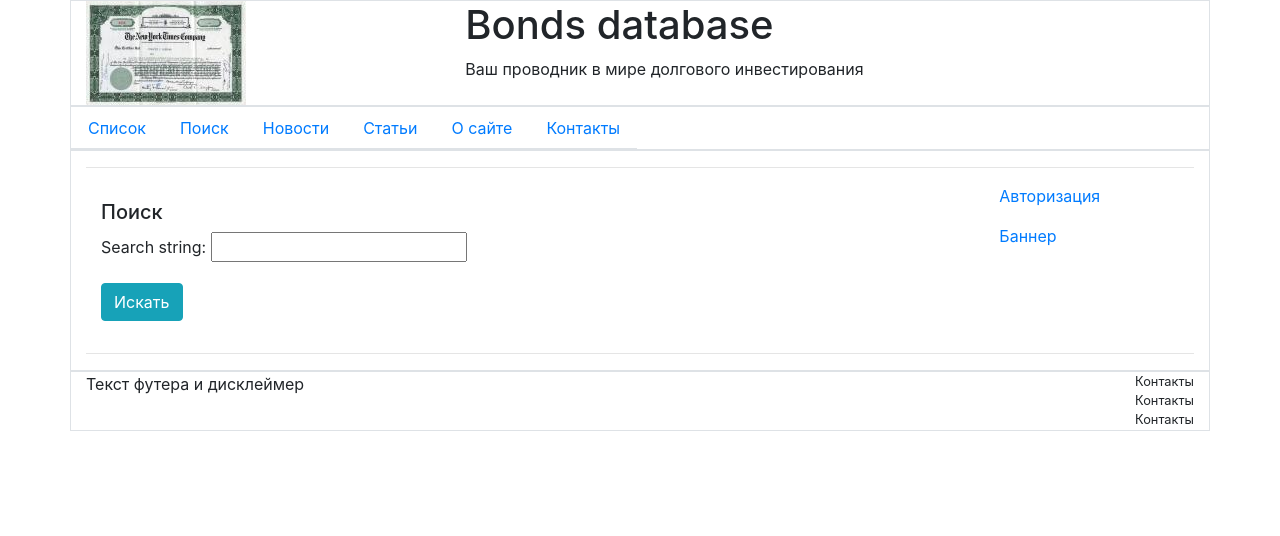
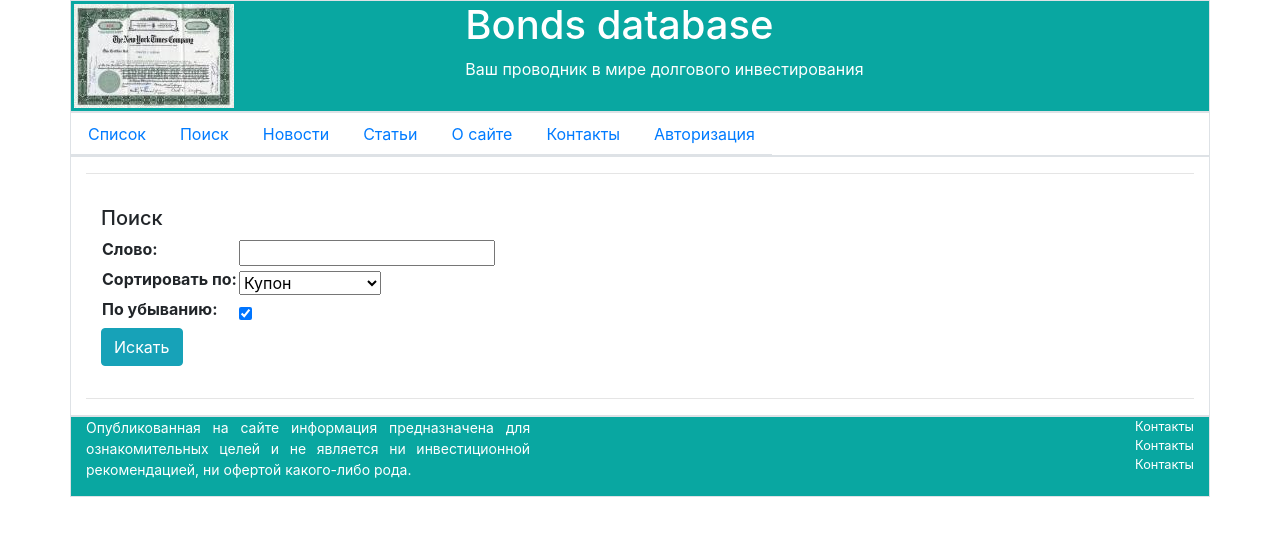
Before and after one commit to Karagul/bdb, a Django app: page /search in a window 1280 px wide. Shown: the top 536 px of the page. Run offline with Django 3.2, Linux system fonts and the light colour scheme; some libraries are stand-ins or nearby versions.

Commit message:
Улучшен поиск и дизайн

```diff
--- a/core/forms.py
+++ b/core/forms.py
@@ -7,11 +7,22 @@ class CommentForm(forms.ModelForm):
         fields = ('name', 'email', 'body')
 
 class SearchForm(forms.Form):
-    search_string = forms.CharField(max_length=25, required=True)
+    ORDER_CHOICES = (
+        ('Coupon', 'Купон'),
+        ('Moody', 'Рейтинг Moody'),
+        ('Ticker', 'Тикер'),
+        ('IssuerCompany', 'Имя эмитента'),
+        ('Currency', 'Валюта'),
+    ) # Добавить все варианты
+
+    search_string = forms.CharField(max_length=25, required=True, label='Слово')
+    # Добавить поля поиска
+    ordered_by = forms.ChoiceField(choices=ORDER_CHOICES, required=False, label='Сортировать по')
+    descending = forms.BooleanField(initial=True, required=True, label='По убыванию')
 
 class LoginForm(forms.Form):
-    username = forms.CharField()
-    password = forms.CharField(widget=forms.PasswordInput)
+    username = forms.CharField(label='Имя')
+    password = forms.CharField(widget=forms.PasswordInput, label='Пароль')
 
 class UploadForm(forms.Form):
-    file_ = forms.FileField()
+    file_ = forms.FileField(label='Имя файла')
--- /dev/null
+++ b/core/static/css/bdb-layout.css
@@ -0,0 +1,12 @@
+.teal {
+    background-color: #09A7A1;
+    color: white;
+}
+
+.teal-header {
+    height: 112px;
+}
+
+div.logo-padding {
+    padding: 3px 3px 3px 3px;
+}
--- a/core/templates/core/base.html
+++ b/core/templates/core/base.html
@@ -35,33 +35,25 @@
             <li class="nav-item"><a class="nav-link" href="#">Статьи</a></li>
             <li class="nav-item"><a class="nav-link" href="#">О сайте</a></li>
             <li class="nav-item"><a class="nav-link" href="#">Контакты</a></li>
+            <li class="nav-item"><a class="nav-link" href="login">Авторизация</a></li>
+            {% if request.user.is_authenticated %}
+            <li class="nav-item"><a class="nav-link" href="loader">Загрузить</a></li>
+            <li class="nav-item"><a class="nav-link" href="admin/logout">Выйти</a></li>
+            {% endif %}
         </ul>
         </div>
     </div>
 
-    <div class="container border min-vh-70">
+    <div class="container border">
     <hr>
         <div class="row container">
-            <div class="col-10">
+            <div class="col-12">
 
                 <p> {% block content %}
                     {% endblock %}</p>
 
             </div>
-            <div class="col-2 text-primary container">
-                <div class="row container">
-                    <p><a href="login">Авторизация</a></p>
-                </div>
-                <div class="container row">
-                    {% if request.user.is_authenticated %}
-                    <p><a href="loader">Загрузить</a></p>
-                    <p><a href="logout">Выйти</a></p>
-                    {% endif %}
-                </div>
-                <div class="row container">
-                    Баннер
-                </div>
-            </div>
+
 
         </div>
     <hr>
@@ -69,8 +61,10 @@
 
     <div class="container border">
         <div class="row teal">
-            <div class="col-4">
-                Текст футера и дисклеймер
+            <div class="col-5">
+                <p class="text-justify" style="font-size: 14;">
+                    Опубликованная на сайте информация предназначена для ознакомительных целей и не является ни инвестиционной рекомендацией, ни офертой какого-либо рода.
+                </p>
             </div>
             <div class="col text-right">
                 <small>
--- a/core/templates/core/loader.html
+++ b/core/templates/core/loader.html
@@ -9,7 +9,7 @@
 
     {% else %}
         <form enctype="multipart/form-data" method="post" action="loader">
-            {{ upload_form.as_p }}
+            {{ upload_form.as_table }}
             {% csrf_token %}
             <p><input type="submit" value="Загрузить файл"></p>
         </form>
--- a/core/templates/core/search.html
+++ b/core/templates/core/search.html
@@ -1,20 +1,24 @@
 {% extends "core/base.html" %}
 
-{% block title %}Search{% endblock %}
+{% block title %}Поиск{% endblock %}
 
 {% block content %}
 
     {% if search_done %}
-        <h5>Результаты поиска</h5>
-        <form action="search" method="post">
-            {{ search_form.as_p }}
-            {% csrf_token %}
-            <p><input type="submit" value="Искать"></p>
+        <h5>Поиск</h5>
+        <form action="search" method="get">
+            <table>
+                {{ search_form.as_table }}
+                {% csrf_token %}
+            </table>
+            <p><input class="btn btn-info" type="submit" value="Искать"></p>
         </form>
 
         <table class="table table-striped table-bordered table-info">
-                <tr><td>Выпуск</td><td>Компания</td><td>Код</td><td>Дата погашения</td><td>Купон</td><td>Валюта</td>
+                <thead>
+                <tr><th>Выпуск</th><th>Компания</th><th>Код</th><th>Дата погашения</th><th>Купон</th><th>Валюта</th>
                     </tr>
+                </thead>
         {% for res in search_results %}
 		<tr>
                 <td><a href="{{ res.get_absolute_url }}">{{ res.ISIN }}</a></td>
@@ -28,16 +32,19 @@
         {% empty %}
         <h5>Не найдено</h5>
         {% endfor %}
-	 </table>
-     {% include "pagination.html" with page=search_results %}
+     </table>
+
+     {% include "pagination.html" with  page=search_results search_string=search_string ordered_by=ordered_by descending=descending %}
 
     {% else %}
         <h5>Поиск</h5>
-        <form action="search" method="post">
-            {{ search_form.as_p }}
-            {% csrf_token %}
+        <form action="search" method="get">
+            <table>
+                {{ search_form.as_table }}
+                {% csrf_token %}
+            </table>
             <p><input class="btn btn-info" type="submit" value="Искать"></p>
-            </form>
+        </form>
     {% endif %}
 
 {% endblock %}
--- a/core/templates/pagination.html
+++ b/core/templates/pagination.html
@@ -1,10 +1,12 @@
 
 {% if page.has_previous %}
-    <a href="?page={{ page.previous_page_number }}">Предыдущие выпуски</a>
+    <a href="?page={{ page.previous_page_number }}&search_string={{ search_string }}&ordered_by={{ ordered_by }}&descending={{ descending }}">Предыдущие выпуски</a>
+    {% csrf_token %}
 {% endif %}
 
 Страница {{ page.number }} из {{ page.paginator.num_pages }}.
 
 {% if page.has_next %}
-    <a href="?page={{ page.next_page_number }}">Следующие выпуски</a>
+    <a href="?page={{ page.next_page_number }}&search_string={{ search_string }}&ordered_by={{ ordered_by }}&descending={{ descending }}">Следующие выпуски</a>
+    {% csrf_token %}
 {% endif %}
--- a/core/views.py
+++ b/core/views.py
@@ -6,10 +6,13 @@ from .forms import CommentForm, SearchForm, LoginForm, UploadForm
 from .models import BondIssue, Country, Currency, Comment
 
 
+RECORDS_ON_PAGE = 6
+
+
 def bonds_list(request):
     records = BondIssue.active.all()
 
-    paginator = Paginator(records, 5) # 5 записей на странице
+    paginator = Paginator(records, RECORDS_ON_PAGE) # Число записей на странице
     page = request.GET.get('page')
     try:
         records = paginator.page(page)
@@ -43,33 +46,39 @@ def bonds_detail(request, isin):
                                                 'comment_form': comment_form })
 
 def bonds_search(request):
+    search_string = request.GET.get('search_string')
+    ordered_by = request.GET.get('ordered_by')
+    descending = request.GET.get('descending')
 
-    if request.method == 'POST': # Первая страница выдачи поиска
-        search_form = SearchForm(data=request.POST)
-        if search_form.is_valid():
-            search_done = True
-            search_results = BondIssue.active.filter(IssuerCompany__icontains=search_form.cleaned_data['search_string'])
+    if search_string:
 
-            paginator = Paginator(search_results, 5) # 5 записей на странице
-            page = request.GET.get('page')
-            try:
-                search_results = paginator.page(page)
-            except PageNotAnInteger:
-                search_results = paginator.page(1)
-            except EmptyPage:
-                search_results = paginator.page(paginator.num_pages)
+        search_results = BondIssue.active.filter(
+            IssuerCompany__icontains=search_string).order_by('-'*int(descending=='on') + ordered_by)
+        search_form = SearchForm()
 
-    # if request.method == 'GET': # 2я и последующие страницы выдачи поиска
-    #     pass
+        paginator = Paginator(search_results, RECORDS_ON_PAGE) # Число записей на странице
+        page = request.GET.get('page')
+        try:
+            search_results = paginator.page(page)
+        except PageNotAnInteger:
+            search_results = paginator.page(1)
+        except EmptyPage:
+            search_results = paginator.page(paginator.num_pages)
+        search_done = True
 
-    else: # Перед запуском поиска
+
+    else: # Если поиск не запускался
         search_form = SearchForm()
         search_done = search_results = page = None
+        search_string = None
 
     return render(request, 'core/search.html', {'search_form': search_form,
+                                                'search_string': search_string,
                                                 'search_done': search_done,
                                                 'search_results': search_results,
                                                 'page': page,
+                                                'ordered_by': ordered_by,
+                                                'descending': descending,
                                                 })
 
 
@@ -130,6 +139,7 @@ def handle_uploaded_file(fh):
     # Обработка csv и загрузка в базу
     infile = open('temporary_upload.csv','r')
     # outfile = open('loader_log.txt', 'w')
+
     for line in infile:
         data = line.strip().split(";")
 
```
Also changed, not shown: core/templates/core/login.html (+8 -6 lines), core/migrations/0002_auto_20190709_1047.py (added), 1 other file.
